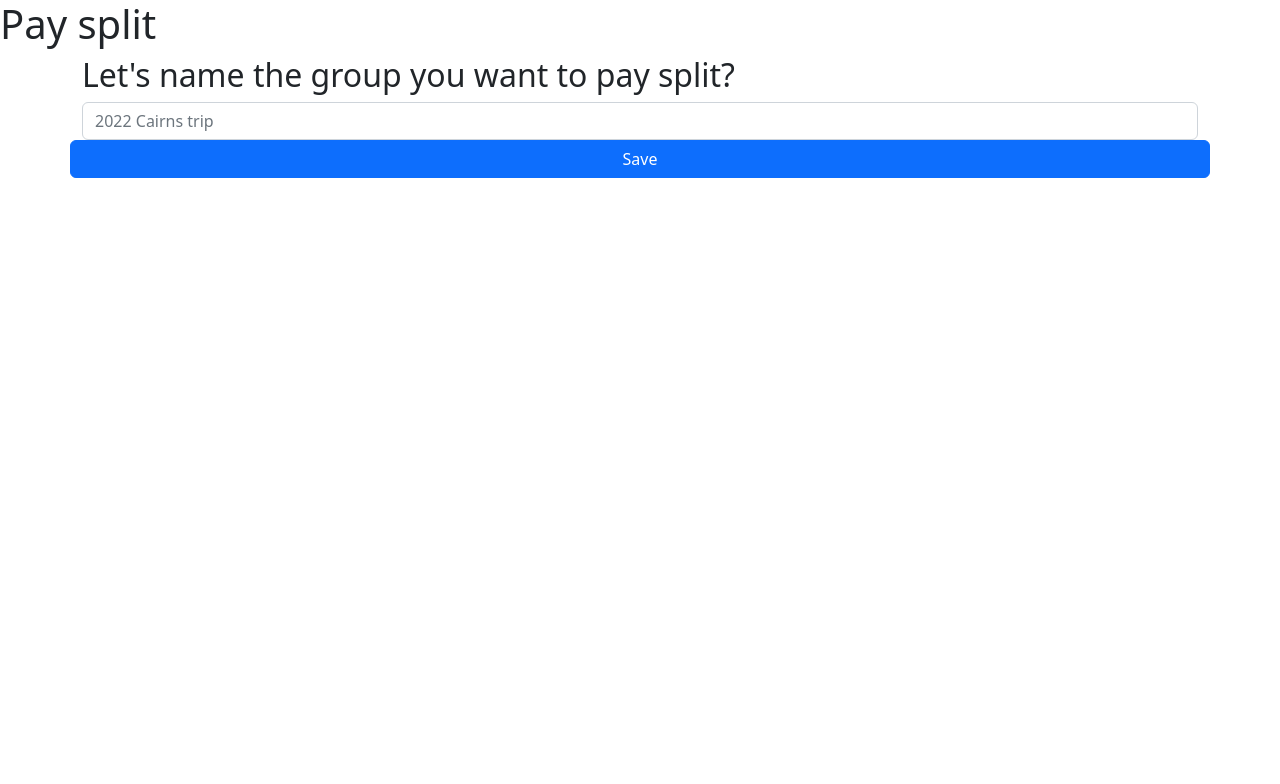
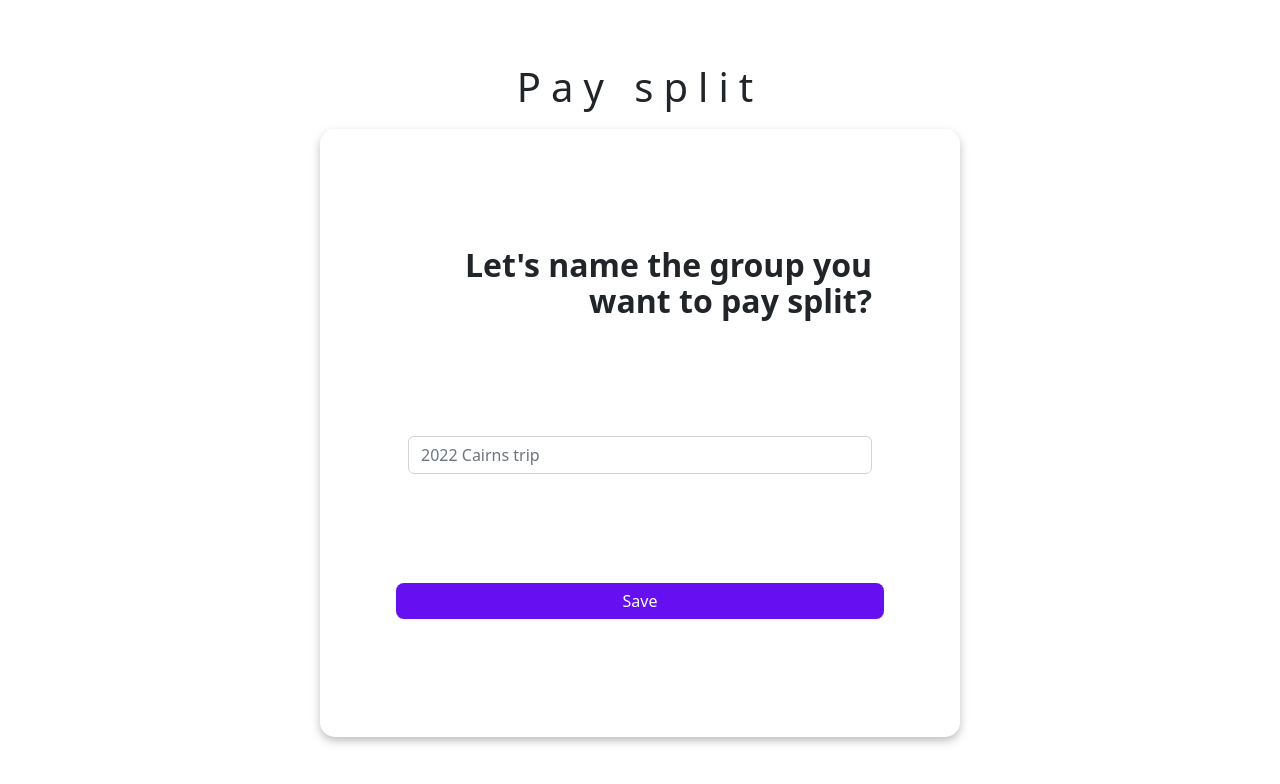
Before and after one commit to David-Myeonghan/pay-split, a React (Create React App) app: page / in a window 1280 px wide. Shown: the top 784 px of the page. Built offline with nearby package versions, Linux system fonts and the light colour scheme.

Commit message:
feat: add styling

```diff
--- a/src/components/AddMembers.tsx
+++ b/src/components/AddMembers.tsx
@@ -4,7 +4,7 @@
   return (
     <div>
       Add Members
-      <CenteredOverlayForm />
+      {/* <CenteredOverlayForm></CenteredOverlayForm> */}
     </div>
   );
 };
--- a/src/components/CenteredOverlayForm.tsx
+++ b/src/components/CenteredOverlayForm.tsx
@@ -1,5 +1,34 @@
-const CenteredOverlayForm = () => {
-  return <div>CenteredOverlayForm</div>;
+import { Container } from "react-bootstrap";
+import styled from "styled-components";
+import { OverlayWrapper } from "./shared/OverlayWrapper";
+import { IChildrenProps } from "types/common.type";
+
+
+const CenteredOverlayForm = ({ children }: IChildrenProps) => {
+  return (
+    <StyledCentralizedContainer>
+      <StyledHeader>Pay split</StyledHeader>
+      <OverlayWrapper>{children}</OverlayWrapper>
+    </StyledCentralizedContainer>
+  );
 };
 
 export default CenteredOverlayForm;
+
+const StyledHeader = styled.h1`
+font-weight: 200;
+letter-spacing: 10px;
+
+`;
+
+const StyledCentralizedContainer = styled(Container)`
+  width: 50vw; // 859px / 1920 * 100  == 50vw;
+  min-height: 100vh;
+
+  display: flex;
+  flex-direction: column;
+  justify-content: center;
+  align-items: center;
+  padding: 0px;
+  gap: 10px;
+`;
--- a/src/components/CreateGroup.tsx
+++ b/src/components/CreateGroup.tsx
@@ -1,13 +1,14 @@
 import { Button, Container, Form, Row } from "react-bootstrap";
+import styled from "styled-components";
+
 import CenteredOverlayForm from "./CenteredOverlayForm";
-
 import { useRecoilState } from "recoil";
 import { groupNameState } from "../state/groupName";
 import { useState } from "react";
 
 const CreateGroup = () => {
   const [validated, setValidated] = useState(false);
-    const [validGroupName, setValidGroupName] = useState(false)
+  const [validGroupName, setValidGroupName] = useState(false);
   const [groupName, setGroupName] = useRecoilState(groupNameState);
 
   const handleSubmit = (event: any) => {
@@ -15,46 +16,72 @@
 
     const form = event?.currentTarget;
     if (form.checkValidity()) {
-            setValidGroupName(true)
+      setValidGroupName(true);
     } else {
       event.stopPropagation();
-            setValidGroupName(false)
+      setValidGroupName(false);
     }
     setValidated(true);
-
-    }
+  };
 
   return (
-    <div>
-      <h1>Pay split</h1>
-
+    <CenteredOverlayForm>
       <Container>
         <Form noValidate validated={validated} onSubmit={handleSubmit}>
-          <Row>
-            <h2>Let's name the group you want to pay split?</h2>
+          <StyledRow>
+            <Row className="align-items-start">
+              <StyledH2>Let's name the group you want to pay split?</StyledH2>
             </Row>
-          <Row>
+            <Row className="align-items-center">
               <Form.Group controlId="validationGroupName">
                 <Form.Control
                   type="text"
                   required
                   placeholder="2022 Cairns trip"
-                onChange={e  => setGroupName(e.target.value)}
+                  onChange={(e) => setGroupName(e.target.value)}
                 />
-              <Form.Control.Feedback type="invalid" data-valid={validGroupName}>
+                <Form.Control.Feedback
+                  type="invalid"
+                  data-valid={validGroupName}
+                >
                   Type group name
                 </Form.Control.Feedback>
               </Form.Group>
             </Row>
-          <Row>
-            <Button type="submit">Save</Button>
+            <Row className="align-items-end">
+              <StyledSubmitButton type="submit">Save</StyledSubmitButton>
             </Row>
+          </StyledRow>
         </Form>
       </Container>
-
-      {/* <CenteredOverlayForm /> */}
-    </div>
+    </CenteredOverlayForm>
   );
 };
 
 export default CreateGroup;
+
+const StyledH2 = styled.h2`
+  font-weight: 700;
+  line-height: 36px;
+
+  text-align: right;
+  overflow-wrap: break-word;
+  word-break: keep-all;
+`;
+
+const StyledSubmitButton = styled(Button)`
+  background: #6610f2;
+  border-radius: 8px;
+  border: none;
+
+  &:hover {
+    background: #6610f2;
+    filter: brightness(80%);
+  }
+`;
+
+const StyledRow = styled(Row)`
+  height: 60vh;
+  align-items: center;
+  justify-content: center;
+`;
--- /dev/null
+++ b/src/components/shared/OverlayWrapper.tsx
@@ -0,0 +1,14 @@
+import styled from "styled-components";
+import { IChildrenProps } from "types/common.type";
+
+export const OverlayWrapper = ({ children }: IChildrenProps) => {
+  return <StyledContainer>{children}</StyledContainer>;
+};
+
+const StyledContainer = styled.div<{ minHeight?: number; padding?: string }>`
+  padding: ${({ padding }) => padding || "5vw"};
+  background-color: white;
+  filter: drop-shadow(0px 4px 4px rgba(0, 0, 0, 0.25));
+  border-radius: 15px;
+  min-height: ${(props) => props.minHeight || 0};
+`;
--- /dev/null
+++ b/src/types/common.type.ts
@@ -0,0 +1,3 @@
+export interface IChildrenProps {
+    children: React.ReactNode;
+  }
```
Lines whose indentation alone changed are shown as unchanged.
